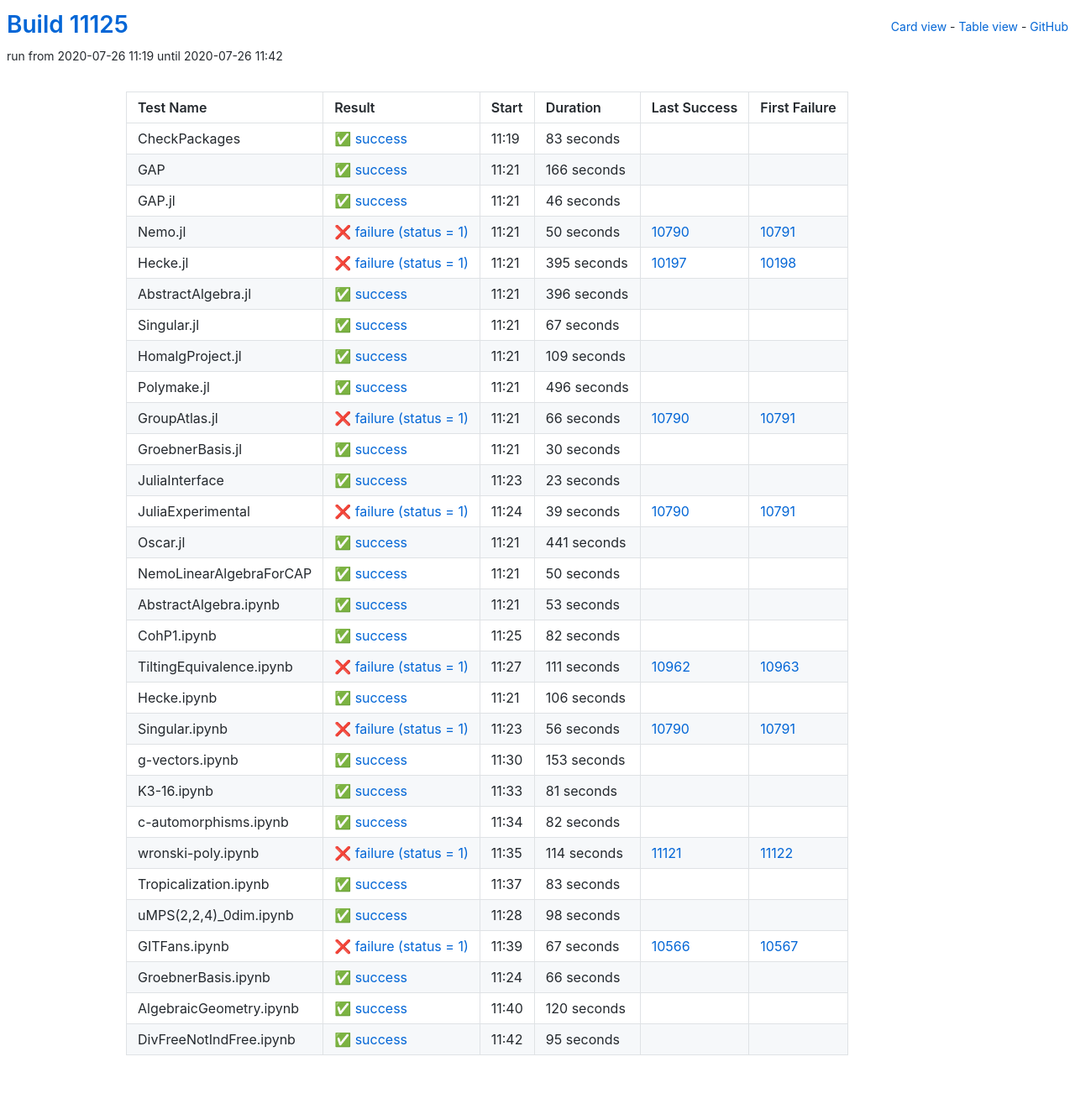
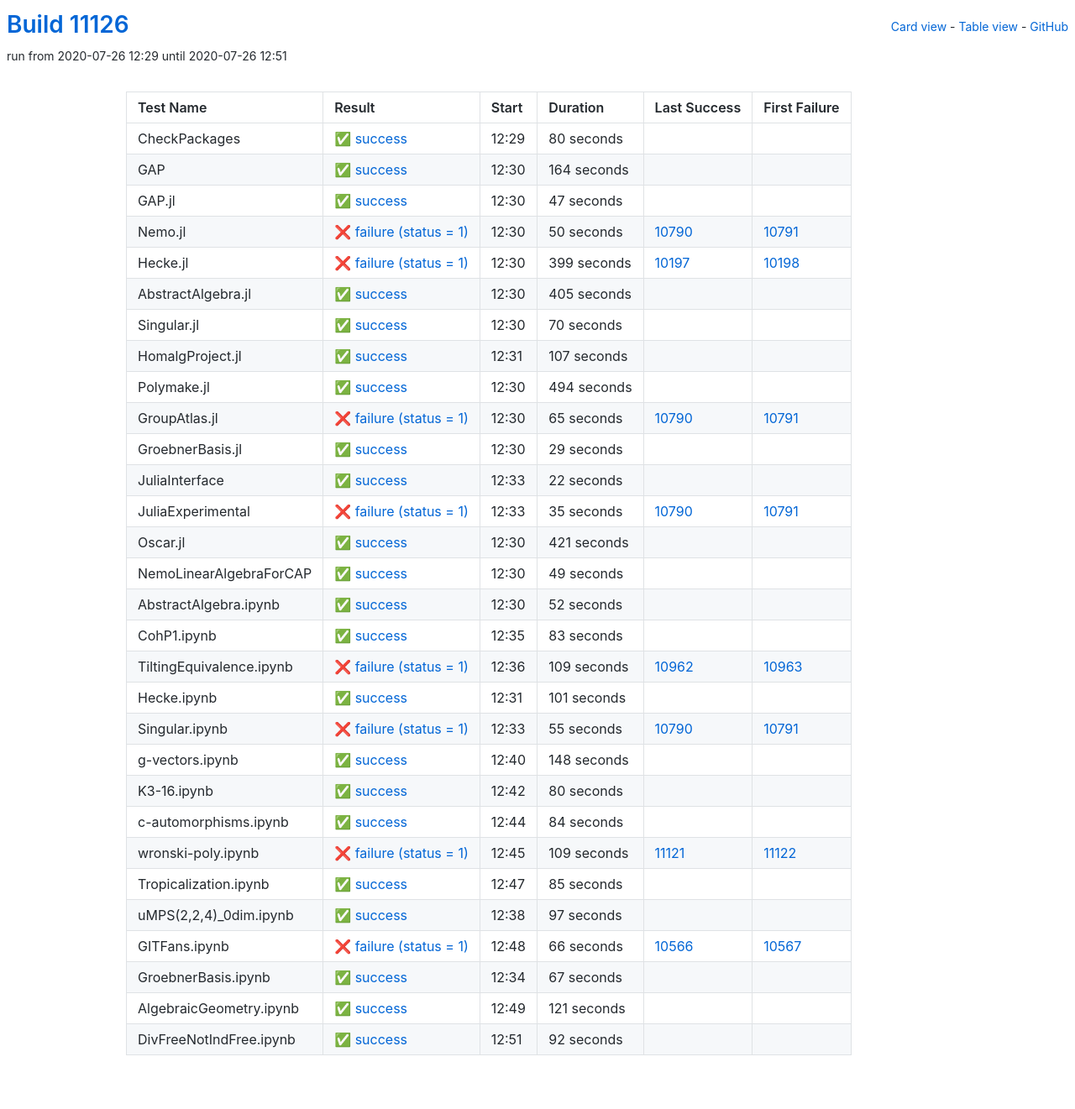
Before and after one commit to oscar-system/oscar-ci-status, a Jekyll site: the page built from table.html, in a window 1280 px wide. Shown: the whole page at 84% size. Built offline with Jekyll 4.4.1, drawn with Linux system fonts in a browser that asks for light colours.

Commit message:
Build #11126

```diff
--- a/_data/ci.yml
+++ b/_data/ci.yml
@@ -1,6 +1,6 @@
 ---
-build: 11125
-build_url: https://oscarci.mathematik.uni-kl.de/job/oscar/11125/
+build: 11126
+build_url: https://oscarci.mathematik.uni-kl.de/job/oscar/11126/
 job: oscar
 organization: oscar-system
 repo: oscar-ci-status
@@ -8,44 +8,44 @@
 tests:
 - name: CheckPackages
   id: checkpackages
-  log: https://oscarci.mathematik.uni-kl.de/job/oscar/11125/artifact/logs/build-11125/CheckPackages.log
-  start: 2020-07-26 11:19
+  log: https://oscarci.mathematik.uni-kl.de/job/oscar/11126/artifact/logs/build-11126/CheckPackages.log
+  start: 2020-07-26 12:29
   success: true
   exitcode: 0
   status: success
-  duration: 83
+  duration: 80
   last_success: false
   last_success_url:
   first_failure: false
   first_failure_url:
 - name: GAP
   id: gap
-  log: https://oscarci.mathematik.uni-kl.de/job/oscar/11125/artifact/logs/build-11125/GAP.log
-  start: 2020-07-26 11:21
+  log: https://oscarci.mathematik.uni-kl.de/job/oscar/11126/artifact/logs/build-11126/GAP.log
+  start: 2020-07-26 12:30
   success: true
   exitcode: 0
   status: success
-  duration: 166
+  duration: 164
   last_success: false
   last_success_url:
   first_failure: false
   first_failure_url:
 - name: GAP.jl
   id: gap-jl
-  log: https://oscarci.mathematik.uni-kl.de/job/oscar/11125/artifact/logs/build-11125/GAP.jl.log
-  start: 2020-07-26 11:21
+  log: https://oscarci.mathematik.uni-kl.de/job/oscar/11126/artifact/logs/build-11126/GAP.jl.log
+  start: 2020-07-26 12:30
   success: true
   exitcode: 0
   status: success
-  duration: 46
+  duration: 47
   last_success: false
   last_success_url:
   first_failure: false
   first_failure_url:
 - name: Nemo.jl
   id: nemo-jl
-  log: https://oscarci.mathematik.uni-kl.de/job/oscar/11125/artifact/logs/build-11125/Nemo.jl.log
-  start: 2020-07-26 11:21
+  log: https://oscarci.mathematik.uni-kl.de/job/oscar/11126/artifact/logs/build-11126/Nemo.jl.log
+  start: 2020-07-26 12:30
   success: false
   exitcode: 1
   status: failure
@@ -56,32 +56,284 @@
   first_failure_url: https://oscarci.mathematik.uni-kl.de/job/oscar/10791/
 - name: Hecke.jl
   id: hecke-jl
-  log: https://oscarci.mathematik.uni-kl.de/job/oscar/11125/artifact/logs/build-11125/Hecke.jl.log
-  start: 2020-07-26 11:21
+  log: https://oscarci.mathematik.uni-kl.de/job/oscar/11126/artifact/logs/build-11126/Hecke.jl.log
+  start: 2020-07-26 12:30
   success: false
   exitcode: 1
   status: failure
-  duration: 395
+  duration: 399
   last_success: 10197
   last_success_url: https://oscarci.mathematik.uni-kl.de/job/oscar/10197/
   first_failure: 10198
   first_failure_url: https://oscarci.mathematik.uni-kl.de/job/oscar/10198/
 - name: AbstractAlgebra.jl
   id: abstractalgebra-jl
-  log: https://oscarci.mathematik.uni-kl.de/job/oscar/11125/artifact/logs/build-11125/AbstractAlgebra.jl.log
-  start: 2020-07-26 11:21
+  log: https://oscarci.mathematik.uni-kl.de/job/oscar/11126/artifact/logs/build-11126/AbstractAlgebra.jl.log
+  start: 2020-07-26 12:30
   success: true
   exitcode: 0
   status: success
-  duration: 396
+  duration: 405
   last_success: false
   last_success_url:
   first_failure: false
   first_failure_url:
 - name: Singular.jl
   id: singular-jl
-  log: https://oscarci.mathematik.uni-kl.de/job/oscar/11125/artifact/logs/build-11125/Singular.jl.log
-  start: 2020-07-26 11:21
+  log: https://oscarci.mathematik.uni-kl.de/job/oscar/11126/artifact/logs/build-11126/Singular.jl.log
+  start: 2020-07-26 12:30
+  success: true
+  exitcode: 0
+  status: success
+  duration: 70
+  last_success: false
+  last_success_url:
+  first_failure: false
+  first_failure_url:
+- name: HomalgProject.jl
+  id: homalgproject-jl
+  log: https://oscarci.mathematik.uni-kl.de/job/oscar/11126/artifact/logs/build-11126/HomalgProject.jl.log
+  start: 2020-07-26 12:31
+  success: true
+  exitcode: 0
+  status: success
+  duration: 107
+  last_success: false
+  last_success_url:
+  first_failure: false
+  first_failure_url:
+- name: Polymake.jl
+  id: polymake-jl
+  log: https://oscarci.mathematik.uni-kl.de/job/oscar/11126/artifact/logs/build-11126/Polymake.jl.log
+  start: 2020-07-26 12:30
+  success: true
+  exitcode: 0
+  status: success
+  duration: 494
+  last_success: false
+  last_success_url:
+  first_failure: false
+  first_failure_url:
+- name: GroupAtlas.jl
+  id: groupatlas-jl
+  log: https://oscarci.mathematik.uni-kl.de/job/oscar/11126/artifact/logs/build-11126/GroupAtlas.jl.log
+  start: 2020-07-26 12:30
+  success: false
+  exitcode: 1
+  status: failure
+  duration: 65
+  last_success: 10790
+  last_success_url: https://oscarci.mathematik.uni-kl.de/job/oscar/10790/
+  first_failure: 10791
+  first_failure_url: https://oscarci.mathematik.uni-kl.de/job/oscar/10791/
+- name: GroebnerBasis.jl
+  id: groebnerbasis-jl
+  log: https://oscarci.mathematik.uni-kl.de/job/oscar/11126/artifact/logs/build-11126/GroebnerBasis.jl.log
+  start: 2020-07-26 12:30
+  success: true
+  exitcode: 0
+  status: success
+  duration: 29
+  last_success: false
+  last_success_url:
+  first_failure: false
+  first_failure_url:
+- name: JuliaInterface
+  id: juliainterface
+  log: https://oscarci.mathematik.uni-kl.de/job/oscar/11126/artifact/logs/build-11126/JuliaInterface.log
+  start: 2020-07-26 12:33
+  success: true
+  exitcode: 0
+  status: success
+  duration: 22
+  last_success: false
+  last_success_url:
+  first_failure: false
+  first_failure_url:
+- name: JuliaExperimental
+  id: juliaexperimental
+  log: https://oscarci.mathematik.uni-kl.de/job/oscar/11126/artifact/logs/build-11126/JuliaExperimental.log
+  start: 2020-07-26 12:33
+  success: false
+  exitcode: 1
+  status: failure
+  duration: 35
+  last_success: 10790
+  last_success_url: https://oscarci.mathematik.uni-kl.de/job/oscar/10790/
+  first_failure: 10791
+  first_failure_url: https://oscarci.mathematik.uni-kl.de/job/oscar/10791/
+- name: Oscar.jl
+  id: oscar-jl
+  log: https://oscarci.mathematik.uni-kl.de/job/oscar/11126/artifact/logs/build-11126/Oscar.jl.log
+  start: 2020-07-26 12:30
+  success: true
+  exitcode: 0
+  status: success
+  duration: 421
+  last_success: false
+  last_success_url:
+  first_failure: false
+  first_failure_url:
+- name: NemoLinearAlgebraForCAP
+  id: nemolinearalgebraforcap
+  log: https://oscarci.mathematik.uni-kl.de/job/oscar/11126/artifact/logs/build-11126/NemoLinearAlgebraForCAP.log
+  start: 2020-07-26 12:30
+  success: true
+  exitcode: 0
+  status: success
+  duration: 49
+  last_success: false
+  last_success_url:
+  first_failure: false
+  first_failure_url:
+- name: AbstractAlgebra.ipynb
+  id: abstractalgebra-ipynb
+  log: https://oscarci.mathematik.uni-kl.de/job/oscar/11126/artifact/logs/build-11126/AbstractAlgebra.ipynb.log
+  start: 2020-07-26 12:30
+  success: true
+  exitcode: 0
+  status: success
+  duration: 52
+  last_success: false
+  last_success_url:
+  first_failure: false
+  first_failure_url:
+- name: CohP1.ipynb
+  id: cohp1-ipynb
+  log: https://oscarci.mathematik.uni-kl.de/job/oscar/11126/artifact/logs/build-11126/CohP1.ipynb.log
+  start: 2020-07-26 12:35
+  success: true
+  exitcode: 0
+  status: success
+  duration: 83
+  last_success: false
+  last_success_url:
+  first_failure: false
+  first_failure_url:
+- name: TiltingEquivalence.ipynb
+  id: tiltingequivalence-ipynb
+  log: https://oscarci.mathematik.uni-kl.de/job/oscar/11126/artifact/logs/build-11126/TiltingEquivalence.ipynb.log
+  start: 2020-07-26 12:36
+  success: false
+  exitcode: 1
+  status: failure
+  duration: 109
+  last_success: 10962
+  last_success_url: https://oscarci.mathematik.uni-kl.de/job/oscar/10962/
+  first_failure: 10963
+  first_failure_url: https://oscarci.mathematik.uni-kl.de/job/oscar/10963/
+- name: Hecke.ipynb
+  id: hecke-ipynb
+  log: https://oscarci.mathematik.uni-kl.de/job/oscar/11126/artifact/logs/build-11126/Hecke.ipynb.log
+  start: 2020-07-26 12:31
+  success: true
+  exitcode: 0
+  status: success
+  duration: 101
+  last_success: false
+  last_success_url:
+  first_failure: false
+  first_failure_url:
+- name: Singular.ipynb
+  id: singular-ipynb
+  log: https://oscarci.mathematik.uni-kl.de/job/oscar/11126/artifact/logs/build-11126/Singular.ipynb.log
+  start: 2020-07-26 12:33
+  success: false
+  exitcode: 1
+  status: failure
+  duration: 55
+  last_success: 10790
+  last_success_url: https://oscarci.mathematik.uni-kl.de/job/oscar/10790/
+  first_failure: 10791
+  first_failure_url: https://oscarci.mathematik.uni-kl.de/job/oscar/10791/
+- name: g-vectors.ipynb
+  id: g-vectors-ipynb
+  log: https://oscarci.mathematik.uni-kl.de/job/oscar/11126/artifact/logs/build-11126/g-vectors.ipynb.log
+  start: 2020-07-26 12:40
+  success: true
+  exitcode: 0
+  status: success
+  duration: 148
+  last_success: false
+  last_success_url:
+  first_failure: false
+  first_failure_url:
+- name: K3-16.ipynb
+  id: k3-16-ipynb
+  log: https://oscarci.mathematik.uni-kl.de/job/oscar/11126/artifact/logs/build-11126/K3-16.ipynb.log
+  start: 2020-07-26 12:42
+  success: true
+  exitcode: 0
+  status: success
+  duration: 80
+  last_success: false
+  last_success_url:
+  first_failure: false
+  first_failure_url:
+- name: c-automorphisms.ipynb
+  id: c-automorphisms-ipynb
+  log: https://oscarci.mathematik.uni-kl.de/job/oscar/11126/artifact/logs/build-11126/c-automorphisms.ipynb.log
+  start: 2020-07-26 12:44
+  success: true
+  exitcode: 0
+  status: success
+  duration: 84
+  last_success: false
+  last_success_url:
+  first_failure: false
+  first_failure_url:
+- name: wronski-poly.ipynb
+  id: wronski-poly-ipynb
+  log: https://oscarci.mathematik.uni-kl.de/job/oscar/11126/artifact/logs/build-11126/wronski-poly.ipynb.log
+  start: 2020-07-26 12:45
+  success: false
+  exitcode: 1
+  status: failure
+  duration: 109
+  last_success: 11121
+  last_success_url: https://oscarci.mathematik.uni-kl.de/job/oscar/11121/
+  first_failure: 11122
+  first_failure_url: https://oscarci.mathematik.uni-kl.de/job/oscar/11122/
+- name: Tropicalization.ipynb
+  id: tropicalization-ipynb
+  log: https://oscarci.mathematik.uni-kl.de/job/oscar/11126/artifact/logs/build-11126/Tropicalization.ipynb.log
+  start: 2020-07-26 12:47
+  success: true
+  exitcode: 0
+  status: success
+  duration: 85
+  last_success: false
+  last_success_url:
+  first_failure: false
+  first_failure_url:
+- name: uMPS(2,2,4)_0dim.ipynb
+  id: umps-2-2-4-0dim-ipynb
+  log: https://oscarci.mathematik.uni-kl.de/job/oscar/11126/artifact/logs/build-11126/uMPS-2-2-4-_0dim.ipynb.log
+  start: 2020-07-26 12:38
+  success: true
+  exitcode: 0
+  status: success
+  duration: 97
+  last_success: false
+  last_success_url:
+  first_failure: false
+  first_failure_url:
+- name: GITFans.ipynb
+  id: gitfans-ipynb
+  log: https://oscarci.mathematik.uni-kl.de/job/oscar/11126/artifact/logs/build-11126/GITFans.ipynb.log
+  start: 2020-07-26 12:48
+  success: false
+  exitcode: 1
+  status: failure
+  duration: 66
+  last_success: 10566
+  last_success_url: https://oscarci.mathematik.uni-kl.de/job/oscar/10566/
+  first_failure: 10567
+  first_failure_url: https://oscarci.mathematik.uni-kl.de/job/oscar/10567/
+- name: GroebnerBasis.ipynb
+  id: groebnerbasis-ipynb
+  log: https://oscarci.mathematik.uni-kl.de/job/oscar/11126/artifact/logs/build-11126/GroebnerBasis.ipynb.log
+  start: 2020-07-26 12:34
   success: true
   exitcode: 0
   status: success
@@ -90,278 +342,26 @@
   last_success_url:
   first_failure: false
   first_failure_url:
-- name: HomalgProject.jl
-  id: homalgproject-jl
-  log: https://oscarci.mathematik.uni-kl.de/job/oscar/11125/artifact/logs/build-11125/HomalgProject.jl.log
-  start: 2020-07-26 11:21
+- name: AlgebraicGeometry.ipynb
+  id: algebraicgeometry-ipynb
+  log: https://oscarci.mathematik.uni-kl.de/job/oscar/11126/artifact/logs/build-11126/AlgebraicGeometry.ipynb.log
+  start: 2020-07-26 12:49
   success: true
   exitcode: 0
   status: success
-  duration: 109
-  last_success: false
-  last_success_url:
-  first_failure: false
-  first_failure_url:
-- name: Polymake.jl
-  id: polymake-jl
-  log: https://oscarci.mathematik.uni-kl.de/job/oscar/11125/artifact/logs/build-11125/Polymake.jl.log
-  start: 2020-07-26 11:21
-  success: true
-  exitcode: 0
-  status: success
-  duration: 496
-  last_success: false
-  last_success_url:
-  first_failure: false
-  first_failure_url:
-- name: GroupAtlas.jl
-  id: groupatlas-jl
-  log: https://oscarci.mathematik.uni-kl.de/job/oscar/11125/artifact/logs/build-11125/GroupAtlas.jl.log
-  start: 2020-07-26 11:21
-  success: false
-  exitcode: 1
-  status: failure
-  duration: 66
-  last_success: 10790
-  last_success_url: https://oscarci.mathematik.uni-kl.de/job/oscar/10790/
-  first_failure: 10791
-  first_failure_url: https://oscarci.mathematik.uni-kl.de/job/oscar/10791/
-- name: GroebnerBasis.jl
-  id: groebnerbasis-jl
-  log: https://oscarci.mathematik.uni-kl.de/job/oscar/11125/artifact/logs/build-11125/GroebnerBasis.jl.log
-  start: 2020-07-26 11:21
-  success: true
-  exitcode: 0
-  status: success
-  duration: 30
-  last_success: false
-  last_success_url:
-  first_failure: false
-  first_failure_url:
-- name: JuliaInterface
-  id: juliainterface
-  log: https://oscarci.mathematik.uni-kl.de/job/oscar/11125/artifact/logs/build-11125/JuliaInterface.log
-  start: 2020-07-26 11:23
-  success: true
-  exitcode: 0
-  status: success
-  duration: 23
-  last_success: false
-  last_success_url:
-  first_failure: false
-  first_failure_url:
-- name: JuliaExperimental
-  id: juliaexperimental
-  log: https://oscarci.mathematik.uni-kl.de/job/oscar/11125/artifact/logs/build-11125/JuliaExperimental.log
-  start: 2020-07-26 11:24
-  success: false
-  exitcode: 1
-  status: failure
-  duration: 39
-  last_success: 10790
-  last_success_url: https://oscarci.mathematik.uni-kl.de/job/oscar/10790/
-  first_failure: 10791
-  first_failure_url: https://oscarci.mathematik.uni-kl.de/job/oscar/10791/
-- name: Oscar.jl
-  id: oscar-jl
-  log: https://oscarci.mathematik.uni-kl.de/job/oscar/11125/artifact/logs/build-11125/Oscar.jl.log
-  start: 2020-07-26 11:21
-  success: true
-  exitcode: 0
-  status: success
-  duration: 441
-  last_success: false
-  last_success_url:
-  first_failure: false
-  first_failure_url:
-- name: NemoLinearAlgebraForCAP
-  id: nemolinearalgebraforcap
-  log: https://oscarci.mathematik.uni-kl.de/job/oscar/11125/artifact/logs/build-11125/NemoLinearAlgebraForCAP.log
-  start: 2020-07-26 11:21
-  success: true
-  exitcode: 0
-  status: success
-  duration: 50
-  last_success: false
-  last_success_url:
-  first_failure: false
-  first_failure_url:
-- name: AbstractAlgebra.ipynb
-  id: abstractalgebra-ipynb
-  log: https://oscarci.mathematik.uni-kl.de/job/oscar/11125/artifact/logs/build-11125/AbstractAlgebra.ipynb.log
-  start: 2020-07-26 11:21
-  success: true
-  exitcode: 0
-  status: success
-  duration: 53
-  last_success: false
-  last_success_url:
-  first_failure: false
-  first_failure_url:
-- name: CohP1.ipynb
-  id: cohp1-ipynb
-  log: https://oscarci.mathematik.uni-kl.de/job/oscar/11125/artifact/logs/build-11125/CohP1.ipynb.log
-  start: 2020-07-26 11:25
-  success: true
-  exitcode: 0
-  status: success
-  duration: 82
-  last_success: false
-  last_success_url:
-  first_failure: false
-  first_failure_url:
-- name: TiltingEquivalence.ipynb
-  id: tiltingequivalence-ipynb
-  log: https://oscarci.mathematik.uni-kl.de/job/oscar/11125/artifact/logs/build-11125/TiltingEquivalence.ipynb.log
-  start: 2020-07-26 11:27
-  success: false
-  exitcode: 1
-  status: failure
-  duration: 111
-  last_success: 10962
-  last_success_url: https://oscarci.mathematik.uni-kl.de/job/oscar/10962/
-  first_failure: 10963
-  first_failure_url: https://oscarci.mathematik.uni-kl.de/job/oscar/10963/
-- name: Hecke.ipynb
-  id: hecke-ipynb
-  log: https://oscarci.mathematik.uni-kl.de/job/oscar/11125/artifact/logs/build-11125/Hecke.ipynb.log
-  start: 2020-07-26 11:21
-  success: true
-  exitcode: 0
-  status: success
-  duration: 106
-  last_success: false
-  last_success_url:
-  first_failure: false
-  first_failure_url:
-- name: Singular.ipynb
-  id: singular-ipynb
-  log: https://oscarci.mathematik.uni-kl.de/job/oscar/11125/artifact/logs/build-11125/Singular.ipynb.log
-  start: 2020-07-26 11:23
-  success: false
-  exitcode: 1
-  status: failure
-  duration: 56
-  last_success: 10790
-  last_success_url: https://oscarci.mathematik.uni-kl.de/job/oscar/10790/
-  first_failure: 10791
-  first_failure_url: https://oscarci.mathematik.uni-kl.de/job/oscar/10791/
-- name: g-vectors.ipynb
-  id: g-vectors-ipynb
-  log: https://oscarci.mathematik.uni-kl.de/job/oscar/11125/artifact/logs/build-11125/g-vectors.ipynb.log
-  start: 2020-07-26 11:30
-  success: true
-  exitcode: 0
-  status: success
-  duration: 153
-  last_success: false
-  last_success_url:
-  first_failure: false
-  first_failure_url:
-- name: K3-16.ipynb
-  id: k3-16-ipynb
-  log: https://oscarci.mathematik.uni-kl.de/job/oscar/11125/artifact/logs/build-11125/K3-16.ipynb.log
-  start: 2020-07-26 11:33
-  success: true
-  exitcode: 0
-  status: success
-  duration: 81
-  last_success: false
-  last_success_url:
-  first_failure: false
-  first_failure_url:
-- name: c-automorphisms.ipynb
-  id: c-automorphisms-ipynb
-  log: https://oscarci.mathematik.uni-kl.de/job/oscar/11125/artifact/logs/build-11125/c-automorphisms.ipynb.log
-  start: 2020-07-26 11:34
-  success: true
-  exitcode: 0
-  status: success
-  duration: 82
-  last_success: false
-  last_success_url:
-  first_failure: false
-  first_failure_url:
-- name: wronski-poly.ipynb
-  id: wronski-poly-ipynb
-  log: https://oscarci.mathematik.uni-kl.de/job/oscar/11125/artifact/logs/build-11125/wronski-poly.ipynb.log
-  start: 2020-07-26 11:35
-  success: false
-  exitcode: 1
-  status: failure
-  duration: 114
-  last_success: 11121
-  last_success_url: https://oscarci.mathematik.uni-kl.de/job/oscar/11121/
-  first_failure: 11122
-  first_failure_url: https://oscarci.mathematik.uni-kl.de/job/oscar/11122/
-- name: Tropicalization.ipynb
-  id: tropicalization-ipynb
-  log: https://oscarci.mathematik.uni-kl.de/job/oscar/11125/artifact/logs/build-11125/Tropicalization.ipynb.log
-  start: 2020-07-26 11:37
-  success: true
-  exitcode: 0
-  status: success
-  duration: 83
-  last_success: false
-  last_success_url:
-  first_failure: false
-  first_failure_url:
-- name: uMPS(2,2,4)_0dim.ipynb
-  id: umps-2-2-4-0dim-ipynb
-  log: https://oscarci.mathematik.uni-kl.de/job/oscar/11125/artifact/logs/build-11125/uMPS-2-2-4-_0dim.ipynb.log
-  start: 2020-07-26 11:28
-  success: true
-  exitcode: 0
-  status: success
-  duration: 98
-  last_success: false
-  last_success_url:
-  first_failure: false
-  first_failure_url:
-- name: GITFans.ipynb
-  id: gitfans-ipynb
-  log: https://oscarci.mathematik.uni-kl.de/job/oscar/11125/artifact/logs/build-11125/GITFans.ipynb.log
-  start: 2020-07-26 11:39
-  success: false
-  exitcode: 1
-  status: failure
-  duration: 67
-  last_success: 10566
-  last_success_url: https://oscarci.mathematik.uni-kl.de/job/oscar/10566/
-  first_failure: 10567
-  first_failure_url: https://oscarci.mathematik.uni-kl.de/job/oscar/10567/
-- name: GroebnerBasis.ipynb
-  id: groebnerbasis-ipynb
-  log: https://oscarci.mathematik.uni-kl.de/job/oscar/11125/artifact/logs/build-11125/GroebnerBasis.ipynb.log
-  start: 2020-07-26 11:24
-  success: true
-  exitcode: 0
-  status: success
-  duration: 66
-  last_success: false
-  last_success_url:
-  first_failure: false
-  first_failure_url:
-- name: AlgebraicGeometry.ipynb
-  id: algebraicgeometry-ipynb
-  log: https://oscarci.mathematik.uni-kl.de/job/oscar/11125/artifact/logs/build-11125/AlgebraicGeometry.ipynb.log
-  start: 2020-07-26 11:40
-  success: true
-  exitcode: 0
-  status: success
-  duration: 120
+  duration: 121
   last_success: false
   last_success_url:
   first_failure: false
   first_failure_url:
 - name: DivFreeNotIndFree.ipynb
   id: divfreenotindfree-ipynb
-  log: https://oscarci.mathematik.uni-kl.de/job/oscar/11125/artifact/logs/build-11125/DivFreeNotIndFree.ipynb.log
-  start: 2020-07-26 11:42
+  log: https://oscarci.mathematik.uni-kl.de/job/oscar/11126/artifact/logs/build-11126/DivFreeNotIndFree.ipynb.log
+  start: 2020-07-26 12:51
   success: true
   exitcode: 0
   status: success
-  duration: 95
+  duration: 92
   last_success: false
   last_success_url:
   first_failure: false
```
Also changed, not shown: README.md.
